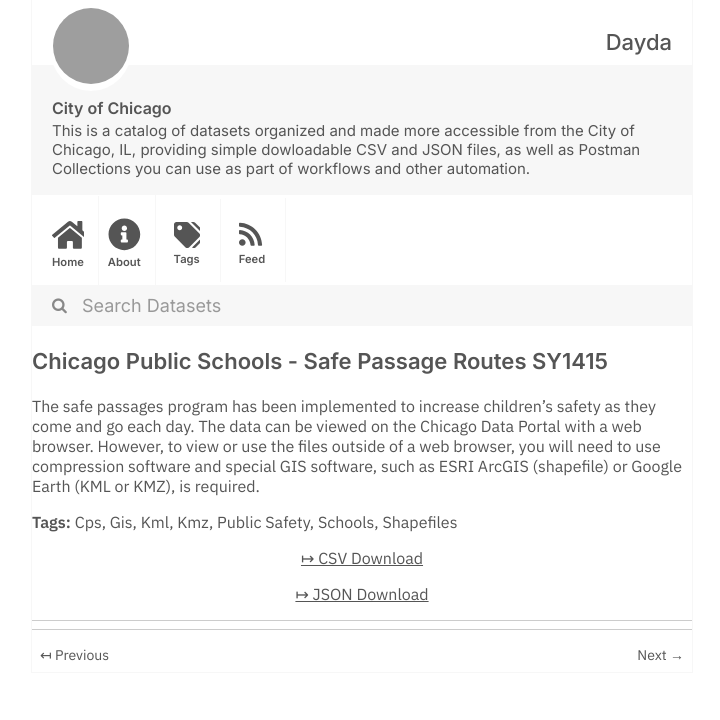
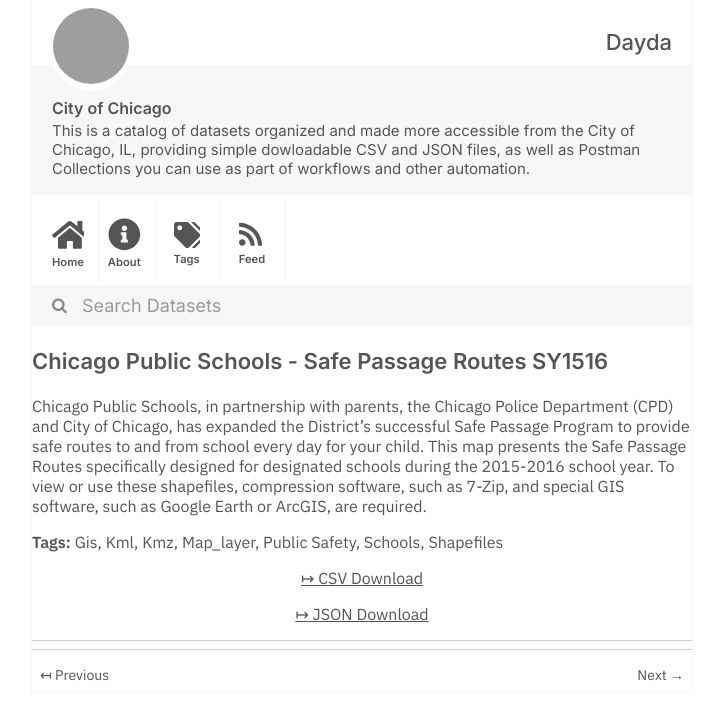
Before and after one commit to dayda-entities/city-of-chicago, a Jekyll site: the page built from _posts/2020-11-10-chicago-public-schools-safe-pa.md, in a window 1280 px wide, cut to the strip 0-720 px from the top of the page. Shown: the whole strip, without its empty margins (278-998 px from the left). Built offline with Jekyll 4.4.1, drawn with Linux system fonts in a browser that asks for light colours; grey boxes are pictures that could not be loaded.

Commit message:
Publish Data

```diff
--- a/_posts/2020-11-10-chicago-public-schools-safe-pa.md
+++ b/_posts/2020-11-10-chicago-public-schools-safe-pa.md
@@ -1,24 +1,24 @@
 ---
-title: Chicago Public Schools - Safe Passage Routes SY1415
-created: '2020-11-10T16:54:23.921788'
-modified: '2020-11-10T16:54:23.921798'
+title: Chicago Public Schools - Safe Passage Routes SY1516
+created: '2020-11-10T16:54:37.184773'
+modified: '2020-11-10T16:54:37.184780'
 state: active
 type: dataset
 tags:
-  - Cps
   - Gis
   - Kml
   - Kmz
+  - Map_layer
   - Public Safety
   - Schools
   - Shapefiles
 groups:
   - Local Government
 csv_url: >-
-  https://data.cityofchicago.org/api/views/t8dp-yzqg/rows.csv?accessType=DOWNLOAD
+  https://data.cityofchicago.org/api/views/kvm8-tw23/rows.csv?accessType=DOWNLOAD
 json_url: >-
-  https://data.cityofchicago.org/api/views/t8dp-yzqg/rows.json?accessType=DOWNLOAD
+  https://data.cityofchicago.org/api/views/kvm8-tw23/rows.json?accessType=DOWNLOAD
 layout: post
 
 ---
-The safe passages program has been implemented to increase children’s safety as they come and go each day. The data can be viewed on the Chicago Data Portal with a web browser. However, to view or use the files outside of a web browser, you will need to use compression software and special GIS software, such as ESRI ArcGIS (shapefile) or Google Earth (KML or KMZ), is required.
+Chicago Public Schools, in partnership with parents, the Chicago Police Department (CPD) and City of Chicago, has expanded the District's successful Safe Passage Program to provide safe routes to and from school every day for your child. This map presents the Safe Passage Routes specifically designed for designated schools during the 2015-2016 school year. To view or use these shapefiles, compression software, such as 7-Zip, and special GIS software, such as Google Earth or ArcGIS, are required.
```
